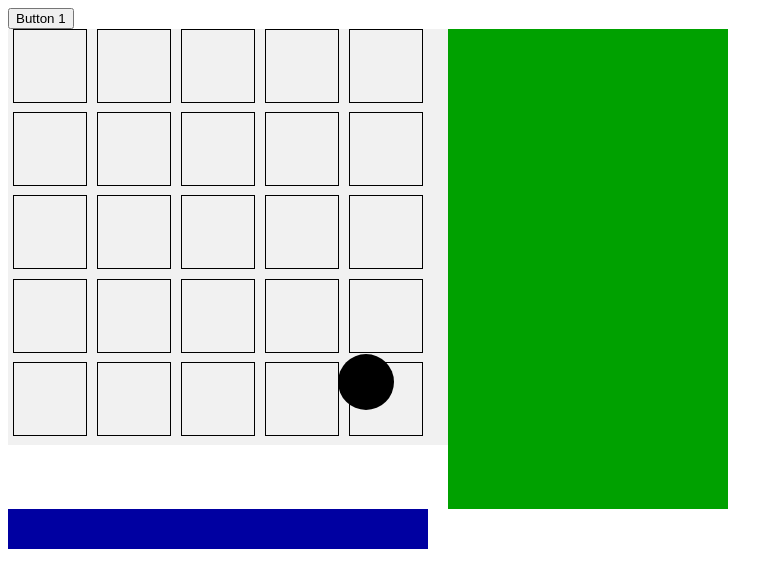
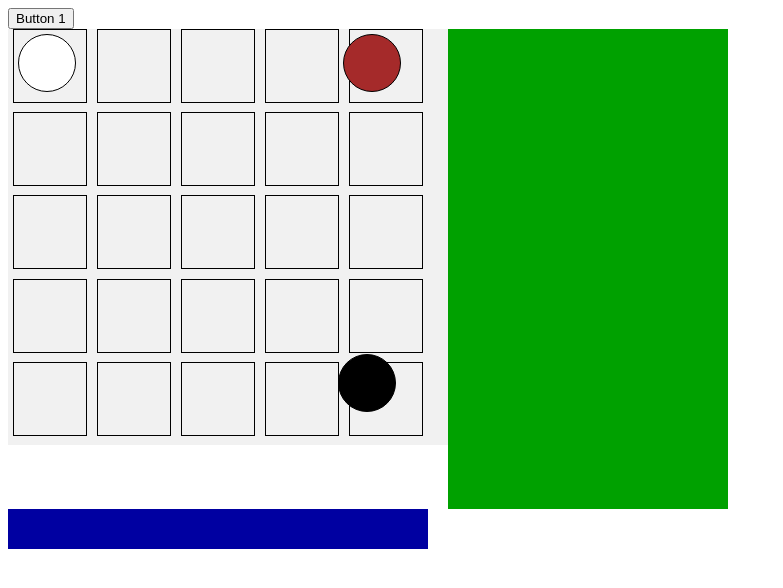
Before and after one commit to dtklumpp/elements, a plain HTML site: page index.html in a window 1280 px wide. Shown: the whole page, without its empty margins (0-783 px from the left). Drawn offline with nearby package versions, Linux system fonts and the light colour scheme.

Commit message:
added one random element stone

```diff
--- a/css/main.css
+++ b/css/main.css
@@ -35,6 +35,7 @@ body {
     position: absolute;
     top: 325px;
     left: 330px;
+    border: solid 1px black;
     /* base is 5px 10px */
     /* over 1 is 10px => 90px */
     /* same with down 1 */
--- a/js/app.js
+++ b/js/app.js
@@ -23,13 +23,29 @@ const clickSquare = function(event){
 
 $('.square').on('click', clickSquare);
 
+//replace this with a class factory
 const piece1 = $('<div/>').addClass('piece');
 piece1.attr('piecetype', 'sage');
 const sage1 = {
     icon: piece1
 };
+piece1.attr('base-color', 'black');
+
+const piece2 = $('<div/>').addClass('piece');
+piece2.attr('piecetype', 'sage');
+const sage2 = {
+    icon: piece2
+};
+piece2.attr('base-color', 'white');
+piece2.css('top', '5px');
+piece2.css('left', '10px');
+piece2.css('background-color', 'white');
+
+
+
 
 $('#play-area').append(sage1.icon);
+$('#play-area').append(sage2.icon);
 
 let activePiece;
 
@@ -42,24 +58,49 @@ const startAction = function(event){
     activePiece.css('background-color', '#a10000')
 }
 
-piece1.on('click', startAction);
 
 const endAction = function(event){
     console.log('end action begin');
     if(activePiece){
+        //if(activePiece.attr('piecetype') === 'sage'){
             let targetVar = $(event.target);
             if(targetVar.attr('class') === 'square'){
                 x1 = targetVar.attr('x-coord');
                 y1 = targetVar.attr('y-coord');
-            base1 = activePiece.baseColor;
+                base1 = activePiece.attr('base-color');
                 activePiece.css('left', (5+(x1*81))+'px');
                 activePiece.css('top', (10+(y1*79))+'px');
-            //activePiece.css('background-color', base1);
-            activePiece.css('background-color', 'black');
+                activePiece.css('background-color', base1);
+                //activePiece.css('background-color', 'black');
                 console.log(activePiece);
                 activePiece = null;
             }
+        //}
     }
 }
 
 $('.square').on('click', endAction);
+
+const bag1 = [];
+const colors1 = ['blue', 'grey', 'brown', 'orange']
+for(eachColor of colors1){
+    for(i=1; i<=15; i++){
+        const element1 = $('<div/>').addClass('piece stone');
+        element1.css('background-color', eachColor);
+        element1.addClass(eachColor);
+        element1.attr('base-color', eachColor);
+        bag1.push(element1);
+    }
+}
+indexRand = Math.floor(Math.random()*bag1.length)
+const randDraw = bag1[indexRand];
+console.log(randDraw);
+randDraw.css('top', '5px');
+randDraw.css('left', '335px');
+$('#play-area').append(randDraw);
+
+
+$('.piece').on('click', startAction);
+
+//const piece1 = $('<div/>').addClass('piece');
+//piece1.attr('piecetype', 'sage');
```
Lines whose indentation alone changed are shown as unchanged.
